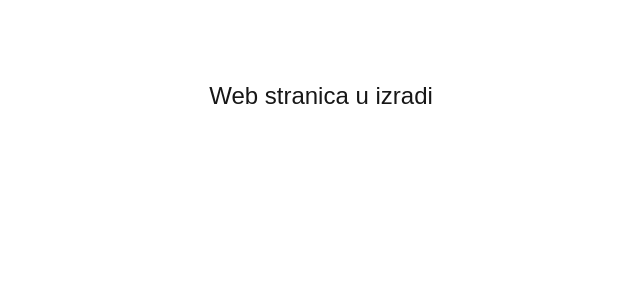
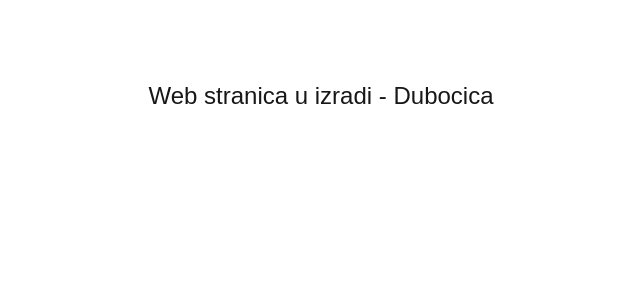
Before and after one commit to lvuja93/dubocica, a Next.js app: page / in a window 1280 px wide. Shown: the top 300 px of the page, without its empty margins (319-959 px from the left). Built offline with nearby package versions, Linux system fonts and the light colour scheme.

Commit message:
dev izmena

```diff
--- a/src/app/page.tsx
+++ b/src/app/page.tsx
@@ -3,7 +3,7 @@ import Image from 'next/image';
 export default function Home() {
   return (
     <div className="text-2xl flex justify-center pt-20">
-      Web stranica u izradi
+      Web stranica u izradi - Dubocica
     </div>
   );
 }
```
